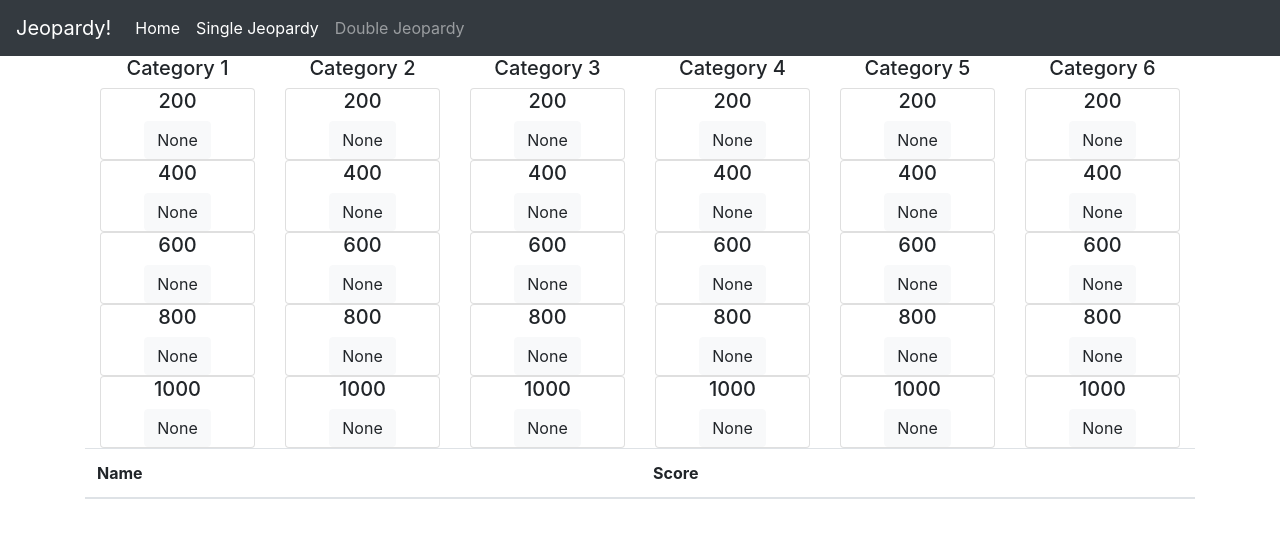
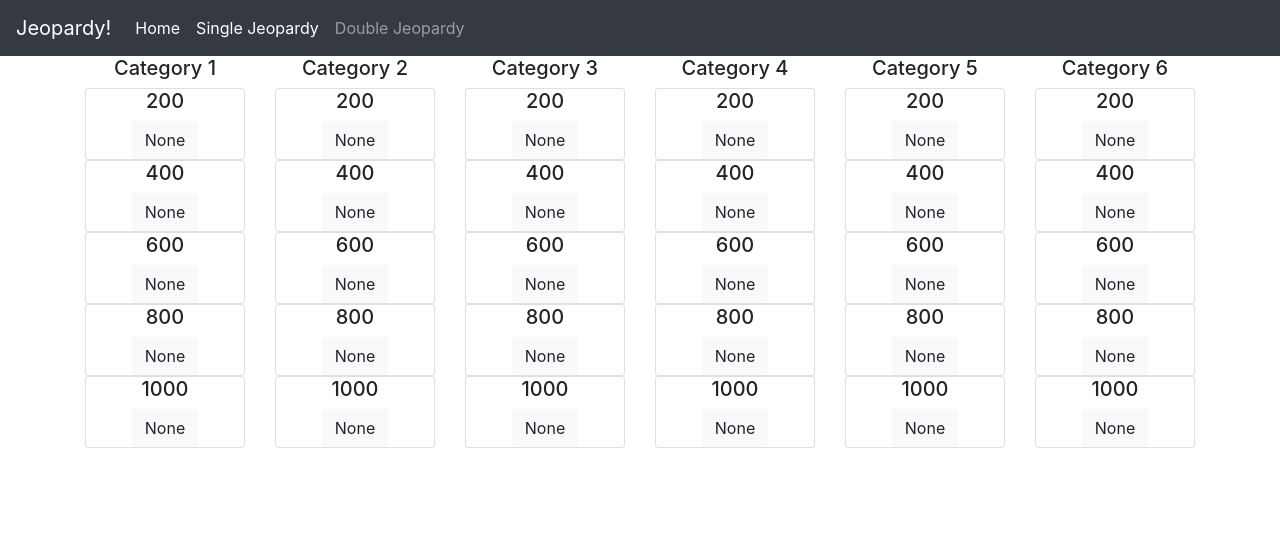
Before and after one commit to bstanton773/jeopardy, a React (Create React App) app: page /single in a window 1280 px wide. Shown: the top 538 px of the page. Built offline with nearby package versions, Linux system fonts and the light colour scheme.

Commit message:
Working scoreboard

```diff
--- a/src/App.js
+++ b/src/App.js
@@ -3,6 +3,7 @@ import Navigation from './Components/Navigation'
 import Home from './Components/Home'
 import SingleJeopardy from './Components/SingleJeopardy'
 import DoubleJeopardy from './Components/DoubleJeopardy'
+import Scoreboard from './Components/Scoreboard'
 
 import {Switch, Route} from 'react-router-dom';
 
@@ -14,7 +15,8 @@ class App extends Component {
     super()
 
     this.state = {
-      playerList: []
+      playerList: [],
+      showScoreboard: false
     }
   }
 
@@ -37,6 +39,7 @@ class App extends Component {
     this.setState(({
       playerList: players
     }))
+    this.setState({showScoreboard: true})
   }
 
   addScore = (e, points, player, id) => {
@@ -63,9 +66,10 @@ class App extends Component {
         <div className="container">
         <Switch>
           <Route exact path="/" render={() => <Home onSumbitPlayer={this.submitPlayer}/>}></Route>
-          <Route exact path="/single" render={() => <SingleJeopardy questions={questions} onAddScore={this.addScore} onAddScoreNone={this.addScoreNone} playerList={this.state.playerList} />}></Route>
-          <Route exact path="/double" render={() => <DoubleJeopardy questions={doubleclues} onAddScore={this.addScore} onAddScoreNone={this.addScoreNone} playerList={this.state.playerList}/>}></Route>
+          <Route exact path="/single" render={() => <SingleJeopardy questions={questions} onAddScore={this.addScore} onAddScoreNone={this.addScoreNone} playerList={this.state.playerList} scoreboard={this.state.showScoreboard}/>}></Route>
+          <Route exact path="/double" render={() => <DoubleJeopardy questions={doubleclues} onAddScore={this.addScore} onAddScoreNone={this.addScoreNone} playerList={this.state.playerList} scoreboard={this.state.showScoreboard}/>}></Route>
         </Switch>
+        {this.state.showScoreboard ? <Scoreboard playerList={this.state.playerList}/> : null}
         </div>
       </div>
     );
--- a/src/Components/DoubleJeopardy/index.js
+++ b/src/Components/DoubleJeopardy/index.js
@@ -1,10 +1,11 @@
 import React, { Component } from 'react'
 import QuestionItem from '../QuestionItem'
+import Scoreboard from '../Scoreboard'
 
 export default class DoubleJeopardy extends Component {
   render() {
     return (
-      <div className="container">
+      <div>
       <div className="row">
         <div className="col-2"><h5 align="center">Category 1</h5></div>
         <div className="col-2"><h5 align="center">Category 2</h5></div>
@@ -14,6 +15,7 @@ export default class DoubleJeopardy extends Component {
         <div className="col-2"><h5 align="center">Category 6</h5></div>
         {this.props.questions.map((question,key) => <QuestionItem question={question} key={question.id} players={this.props.playerList} onAddScore={this.props.onAddScore} onAddScoreNone={this.props.onAddScoreNone}/>)}
       </div>
+      {this.props.showScoreboard ? <Scoreboard playerList={this.state.playerList}/> : null}
       </div>
     )
   }
--- /dev/null
+++ b/src/Components/Scoreboard/index.js
@@ -0,0 +1,22 @@
+import React, { Component } from 'react'
+import PlayerScore from '../PlayerScore'
+
+export default class Scoreboard extends Component {
+  render() {
+    return (
+      <div>
+        <table className="table table-striped">
+          <thead>
+            <tr>
+              <th scope="col">Name</th>
+              <th scope="col">Score</th>
+            </tr>
+          </thead>
+          <tbody>
+          {this.props.playerList.map((player, key) => <PlayerScore player={player} key={key}/>)}
+          </tbody>
+        </table>
+      </div>
+    )
+  }
+}
--- a/src/Components/SingleJeopardy/index.js
+++ b/src/Components/SingleJeopardy/index.js
@@ -1,14 +1,13 @@
 import React, { Component } from 'react'
 import QuestionItem from '../QuestionItem'
-import PlayerScore from '../PlayerScore'
+import Scoreboard from '../Scoreboard'
 
 
 export default class SingleJeopardy extends Component {
 
   render() {
     return (
-      <div className="container">
-
+      <div>
         <div className="row">
           <div className="col-2"><h5 align="center">Category 1</h5></div>
           <div className="col-2"><h5 align="center">Category 2</h5></div>
@@ -18,20 +17,7 @@ export default class SingleJeopardy extends Component {
           <div className="col-2"><h5 align="center">Category 6</h5></div>
           {this.props.questions.map((question,key) => <QuestionItem question={question} key={question.id} players={this.props.playerList} onAddScore={this.props.onAddScore} onAddScoreNone={this.props.onAddScoreNone}/>)}
         </div>
-        <div className="row">
-        <table className="table table-striped">
-          <thead>
-            <tr>
-              <th scope="col">Name</th>
-              <th scope="col">Score</th>
-            </tr>
-          </thead>
-          <tbody>
-          {this.props.playerList.map((player, key) => <PlayerScore player={player} key={key}/>)}
-          </tbody>
-        </table>
-
-        </div>
+        {this.props.showScoreboard ? <Scoreboard playerList={this.state.playerList}/> : null}
       </div>
     )
   }
```
Lines whose indentation alone changed are shown as unchanged.
